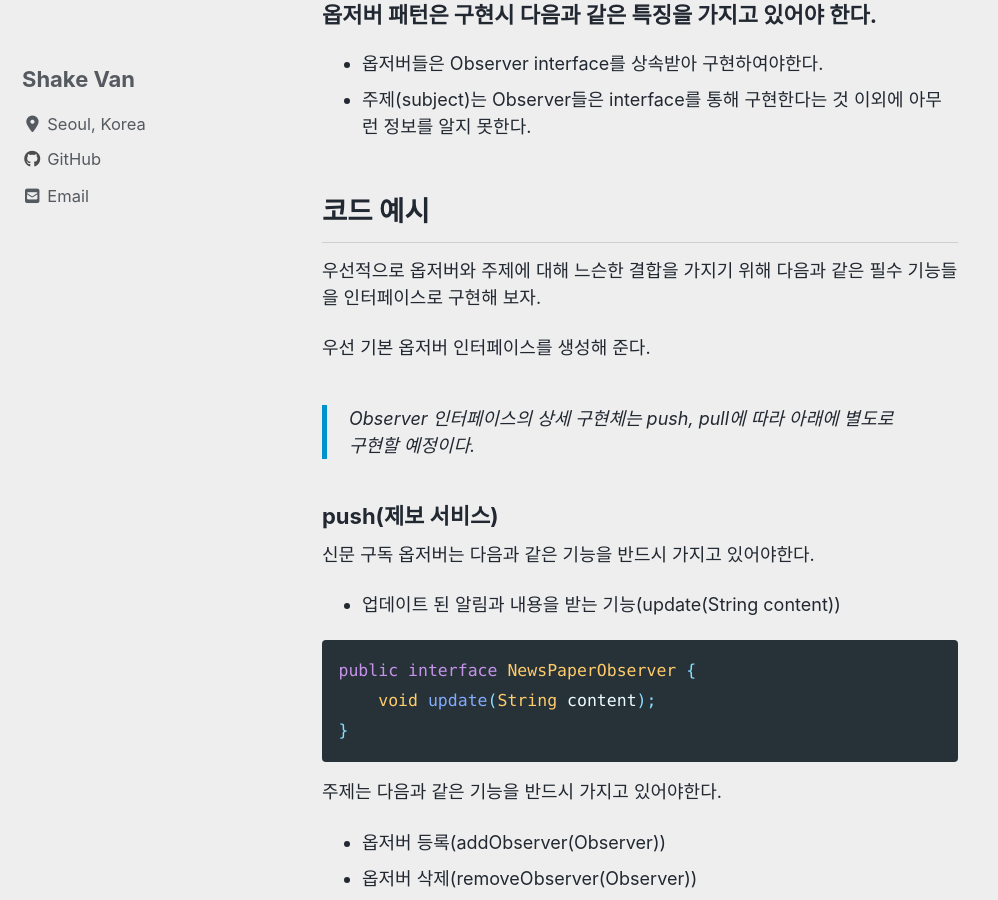
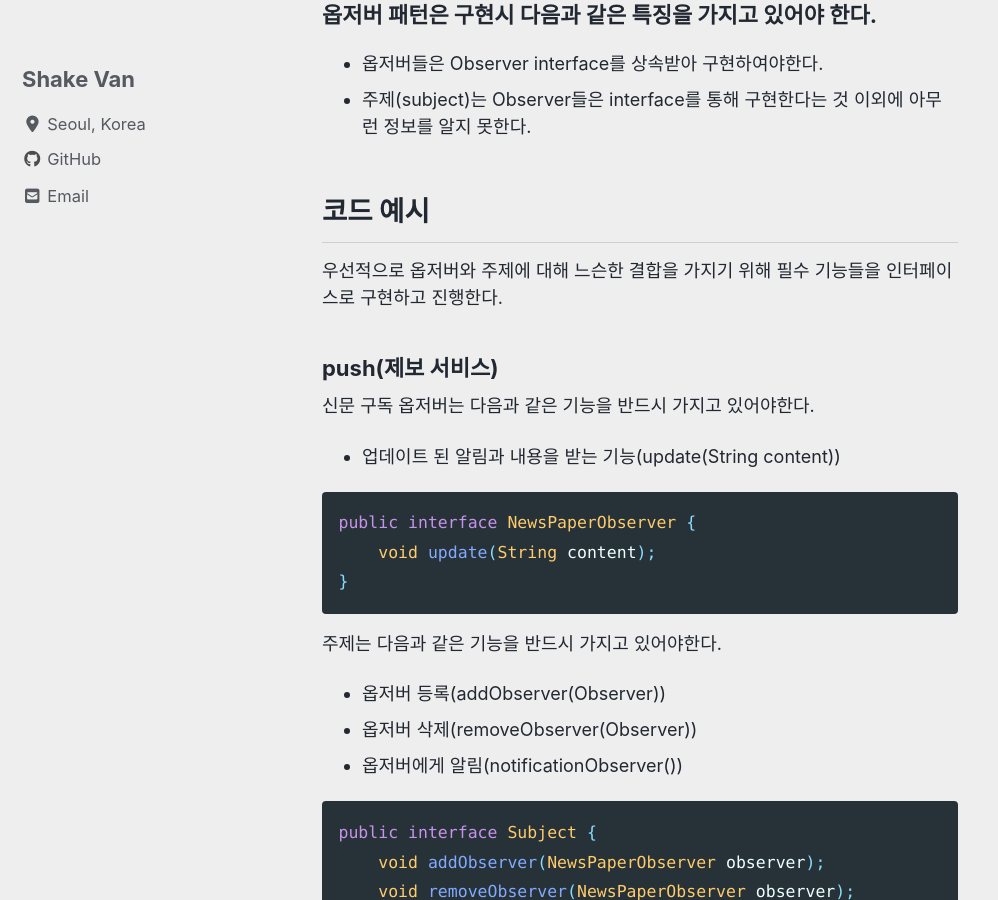
Before and after one commit to vsh123/vsh123.github.io, a Jekyll site: the page built from _posts/2019-09-25-observer-pattern.md, in a window 1280 px wide and 900 px high, scrolled down 1164 px. Shown: the whole window, without its empty margins (0-998 px from the left). Built offline with Jekyll 4.4.1, drawn with Linux system fonts in a browser that asks for light colours; cached includes are drawn as plain includes; nearby versions of some CDN libraries.

Commit message:
fix: 내용 수정

```diff
--- a/_posts/2019-09-25-observer-pattern.md
+++ b/_posts/2019-09-25-observer-pattern.md
@@ -35,11 +35,7 @@ tags : [디자인 패턴, Design Pattern, Head First Design Pattern, 옵저버
 
 ## 코드 예시
 
-우선적으로 옵저버와 주제에 대해 느슨한 결합을 가지기 위해 다음과 같은 필수 기능들을 인터페이스로 구현해 보자.
-
-우선 기본 옵저버 인터페이스를 생성해 준다.
-
-> Observer 인터페이스의 상세 구현체는 push, pull에 따라 아래에 별도로 구현할 예정이다.
+우선적으로 옵저버와 주제에 대해 느슨한 결합을 가지기 위해 필수 기능들을 인터페이스로 구현하고 진행한다.
 
 ### push(제보 서비스)
 
```
